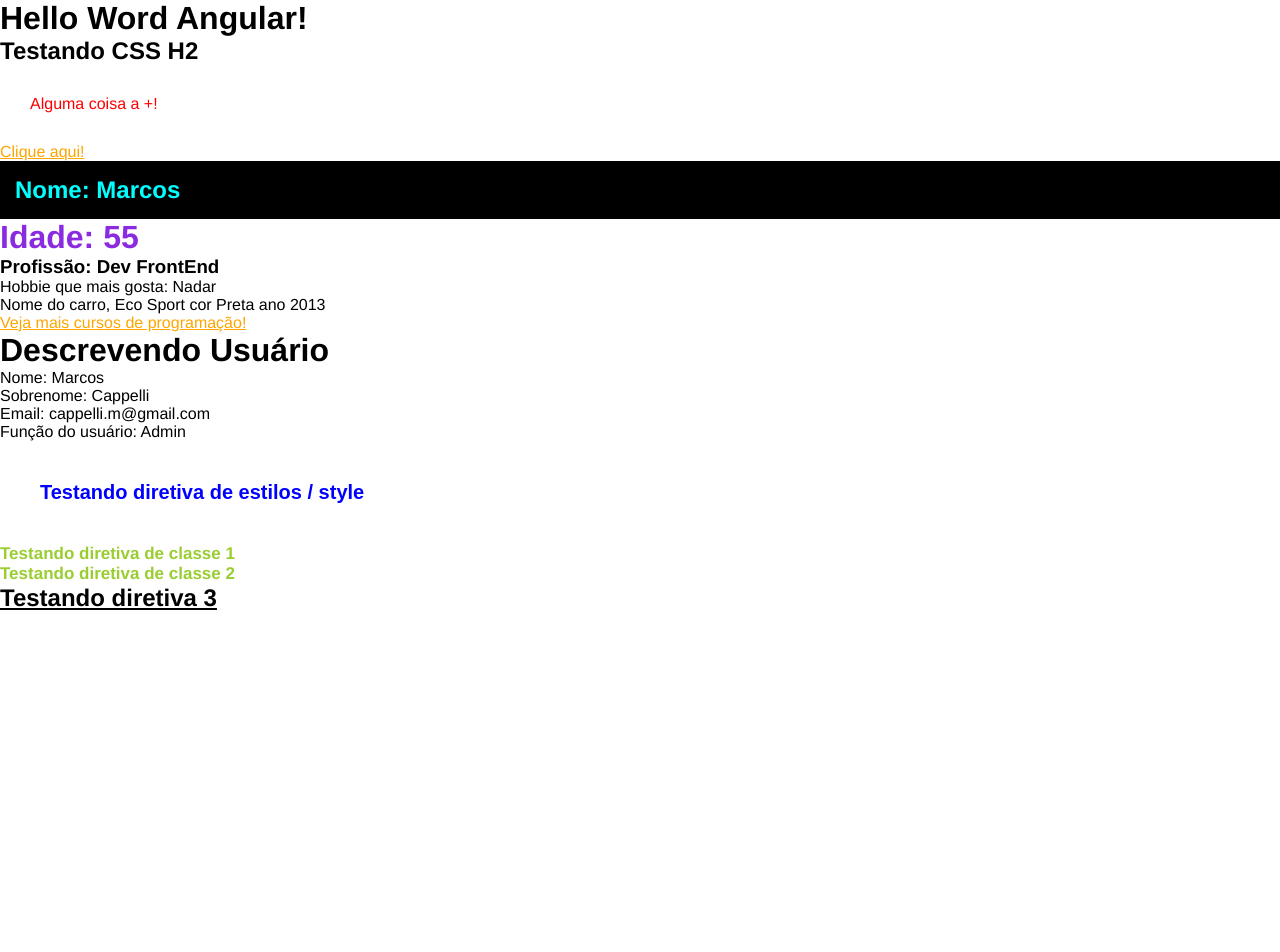
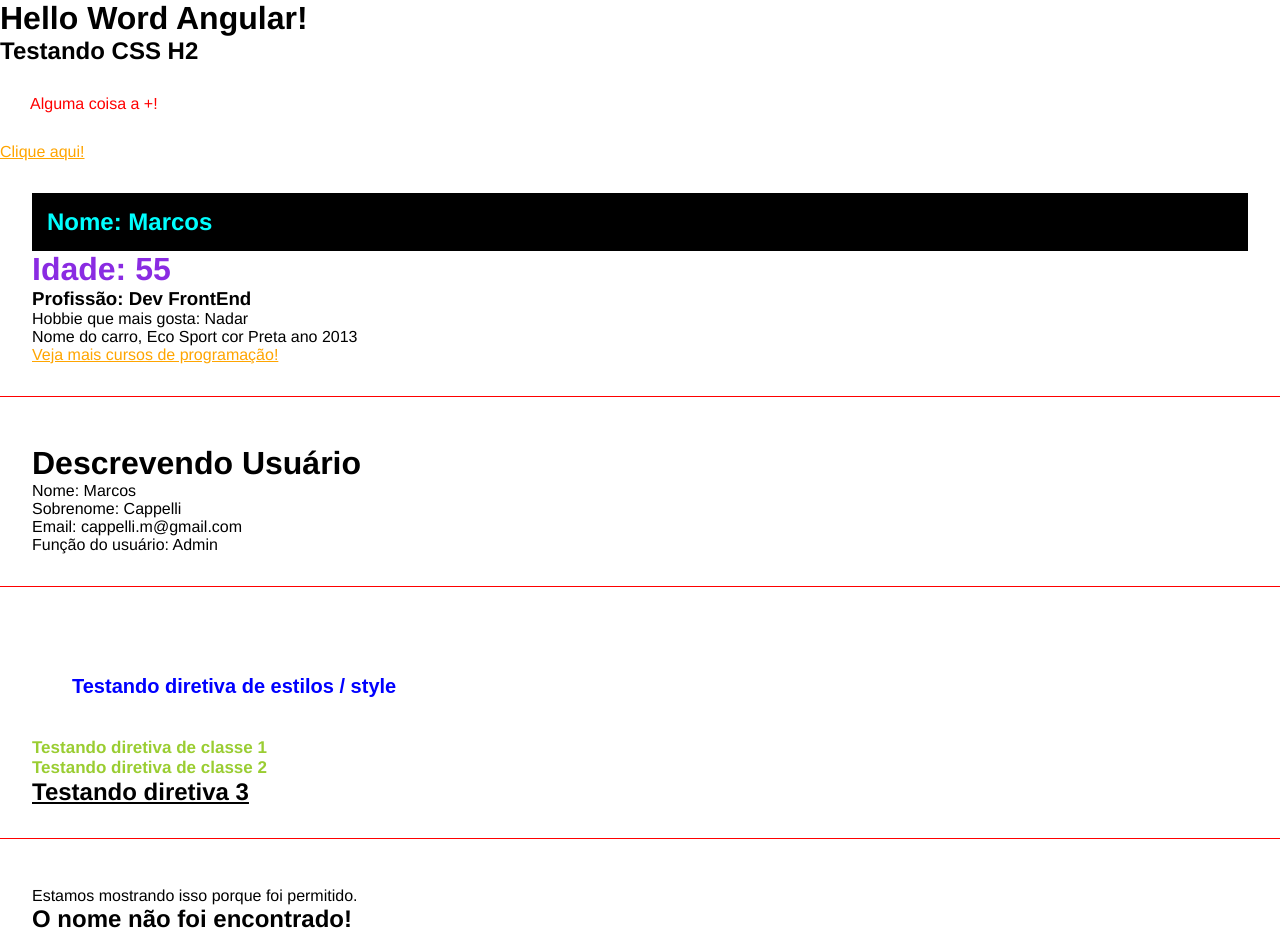
Before and after one commit to marcosCappelli/angular, an Angular app: page / in a window 1280 px wide. Shown: the top 952 px of the page. Before the commit the page ends 800 px from the top, so only its background shows below. Built offline with nearby package versions, Linux system fonts and the light colour scheme.

Commit message:
renderização_condicional

```diff
--- a/src/app/app.component.html
+++ b/src/app/app.component.html
@@ -10,3 +10,4 @@
 <app-first-component></app-first-component>
 <app-parent-data [userName]="userName" [userData]="userData"></app-parent-data>
 <app-directives></app-directives>
+<app-if-render></app-if-render>
--- a/src/app/app.module.ts
+++ b/src/app/app.module.ts
@@ -6,13 +6,17 @@
 import { FirstComponentComponent } from './components/first-component/first-component.component';
 import { ParentDataComponent } from './components/parent-data/parent-data.component';
 import { DirectivesComponent } from './components/directives/directives.component';
+import { IfRenderComponent } from './components/if-render/if-render.component';
+import { EventosComponent } from './components/eventos/eventos.component';
 
 @NgModule({
   declarations: [
     AppComponent,
     FirstComponentComponent,
     ParentDataComponent,
-    DirectivesComponent
+    DirectivesComponent,
+    IfRenderComponent,
+    EventosComponent
   ],
   imports: [
     BrowserModule,
--- a/src/app/components/directives/directives.component.html
+++ b/src/app/components/directives/directives.component.html
@@ -1,6 +1,8 @@
-<h2 [ngStyle]="{ 'font-size': size + 'px', 'font-family': font, color: color, padding: padding + 'em' }">
-    Testando diretiva de estilos / style</h2>
+<div class="class">
+    <h2 [ngStyle]="{ 'font-size': size + 'px', 'font-family': font, color: color, padding: padding + 'em' }">
+        Testando diretiva de estilos / style</h2>
 
-<h2 [ngClass]="classes">Testando diretiva de classe 1</h2>
-<h2 [ngClass]="classes">Testando diretiva de classe 2</h2>
-<h2 [ngClass]="underline">Testando diretiva 3</h2>
+    <h2 [ngClass]="classes">Testando diretiva de classe 1</h2>
+    <h2 [ngClass]="classes">Testando diretiva de classe 2</h2>
+    <h2 [ngClass]="underline">Testando diretiva 3</h2>
+</div>
--- /dev/null
+++ b/src/app/components/eventos/eventos.component.html
@@ -0,0 +1 @@
+<p>eventos works!</p>
--- /dev/null
+++ b/src/app/components/eventos/eventos.component.ts
@@ -0,0 +1,15 @@
+import { Component, OnInit } from '@angular/core';
+
+@Component({
+  selector: 'app-eventos',
+  templateUrl: './eventos.component.html',
+  styleUrls: ['./eventos.component.css']
+})
+export class EventosComponent implements OnInit {
+
+  constructor() { }
+
+  ngOnInit(): void {
+  }
+
+}
--- a/src/app/components/first-component/first-component.component.html
+++ b/src/app/components/first-component/first-component.component.html
@@ -1,3 +1,4 @@
+<div class="class">
     <h2 class="title">Nome: {{ name }}</h2>
     <h1>Idade: {{ age }}</h1>
     <h3>Profissão: {{ job }}</h3>
@@ -6,3 +7,4 @@
         <div>
             <a href="#">Veja mais cursos de programação!</a>
         </div>
+</div>
--- /dev/null
+++ b/src/app/components/if-render/if-render.component.html
@@ -0,0 +1,9 @@
+<div class="class">
+    <div *ngIf="canShow">Estamos mostrando isso porque foi permitido.</div>
+    <h2 *ngIf="name === 'Marrocos'; else nameNotFound">O nome é Marrocos.</h2>
+    <ng-template #nameNotFound>
+       <div>
+        <h2>O nome não foi encontrado!</h2>
+       </div>
+    </ng-template>
+</div>
--- /dev/null
+++ b/src/app/components/if-render/if-render.component.ts
@@ -0,0 +1,17 @@
+import { Component, OnInit } from '@angular/core';
+
+@Component({
+  selector: 'app-if-render',
+  templateUrl: './if-render.component.html',
+  styleUrls: ['./if-render.component.css']
+})
+export class IfRenderComponent implements OnInit {
+  canShow: boolean = true;
+  name = 'Marroco';
+
+  constructor() { }
+
+  ngOnInit(): void {
+  }
+
+}
--- a/src/app/components/parent-data/parent-data.component.html
+++ b/src/app/components/parent-data/parent-data.component.html
@@ -1,5 +1,7 @@
-<h1>Descrevendo Usuário</h1>
-<p>Nome: {{ userName.firstName }}</p>
-<p>Sobrenome: {{ userName.lastName }}</p>
-<p>Email: {{ userData.email }}</p>
-<p>Função do usuário: {{ userData.role }}</p>
+<div class="class">
+    <h1>Descrevendo Usuário</h1>
+    <p>Nome: {{ userName.firstName }}</p>
+    <p>Sobrenome: {{ userName.lastName }}</p>
+    <p>Email: {{ userData.email }}</p>
+    <p>Função do usuário: {{ userData.role }}</p>
+</div>
--- a/src/styles.css
+++ b/src/styles.css
@@ -8,3 +8,13 @@
 a {
     color: orange;
 }
+
+body {
+    padding-bottom: 500px;
+}
+
+.class {
+    border-bottom:  1px solid red;
+    padding: 2em;
+    margin-bottom: 1em;
+}
```
Also changed, not shown: src/app/components/eventos/eventos.component.css (added), src/app/components/if-render/if-render.component.css (added), 2 other files (tests, documents, lock files or other folders). Lines whose indentation alone changed are shown as unchanged.
